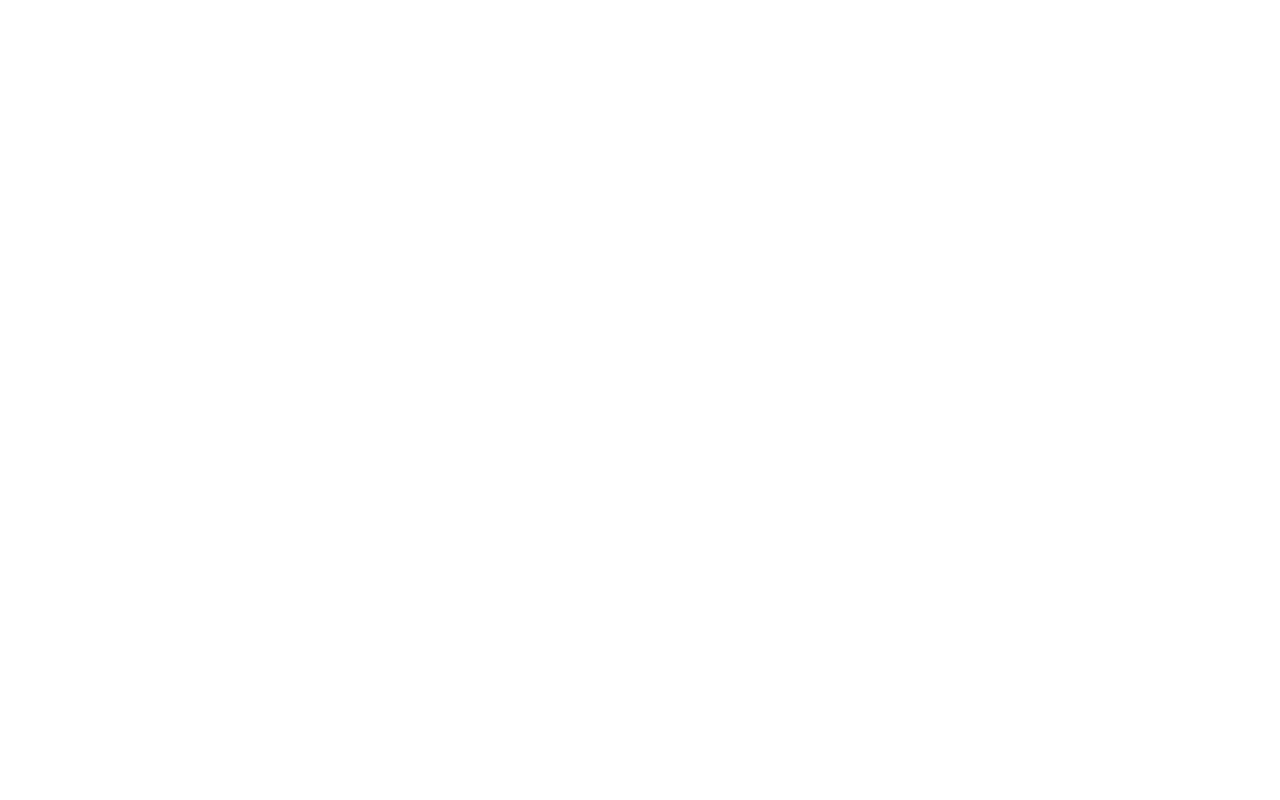
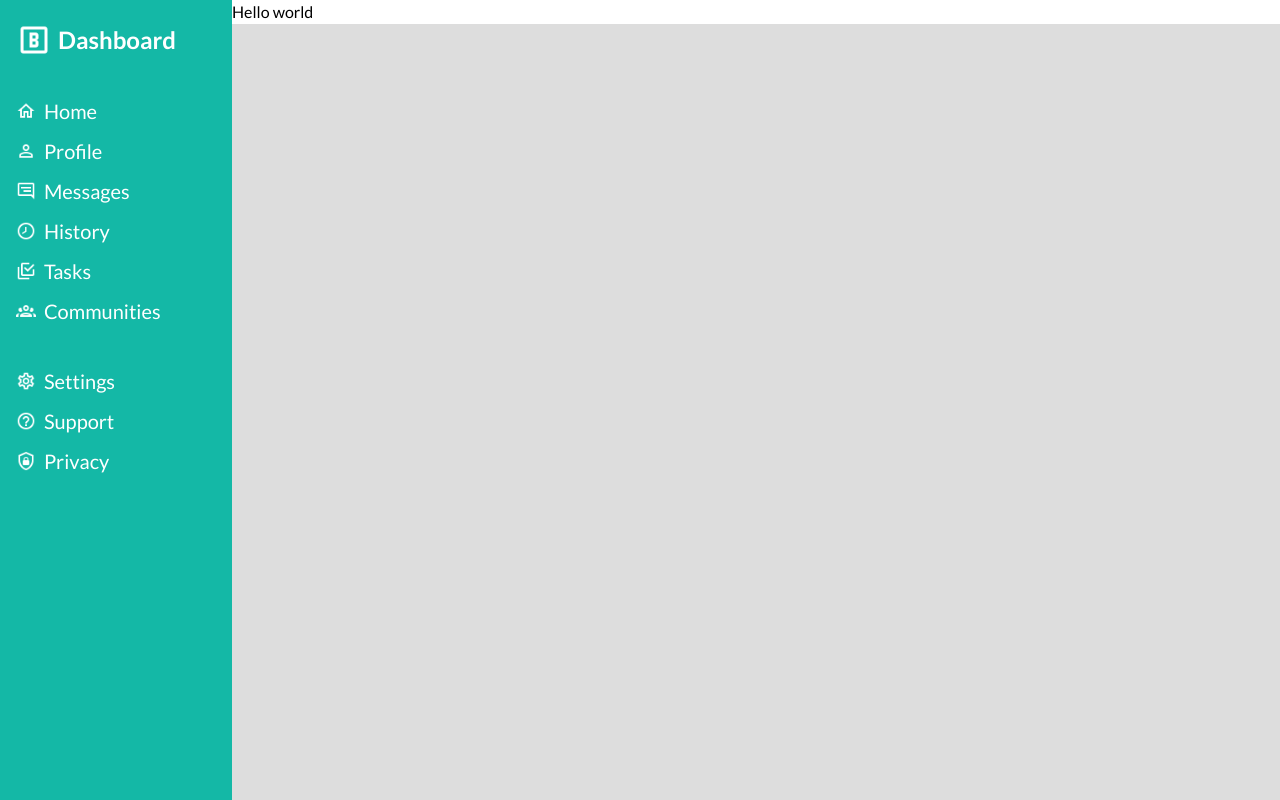
Before and after one commit to reinerb/odin-admindashboard, a plain HTML site: page index.html in a window 1280 px wide. Drawn offline with Linux system fonts and the light colour scheme.

Commit message:
Style sidebar

```diff
--- a/index.html
+++ b/index.html
@@ -6,11 +6,63 @@
   <meta http-equiv="X-UA-Compatible" content="IE=edge">
   <meta name="viewport" content="width=device-width, initial-scale=1.0">
   <link rel="stylesheet" href="style.css">
-  <title>Document</title>
+  <link rel="preconnect" href="https://fonts.googleapis.com">
+  <link rel="preconnect" href="https://fonts.gstatic.com" crossorigin>
+  <link href="https://fonts.googleapis.com/css2?family=Lato:wght@100;300;400;700;900&display=swap" rel="stylesheet">
+  <title>Odin Admin Dashboard</title>
 </head>
 
 <body>
-
+  <nav>
+    <div class="logo">
+      <img src="images/icons/alpha-b-box-outline.png" alt="">
+      <p>Dashboard</p>
+    </div>
+    <ul>
+      <li>
+        <a href="#"><img src="images/icons/home-outline.png" alt="">
+          Home</a>
+      </li>
+      <li>
+        <a href="#"><img src="images/icons/account-outline.png" alt="">
+          Profile</a>
+      </li>
+      <li>
+        <a href="#"><img src="images/icons/message-reply-text-outline.png" alt="">
+          Messages</a>
+      </li>
+      <li>
+        <a href="#"><img src="images/icons/clock-time-eight-outline.png" alt="">
+          History</a>
+      </li>
+      <li>
+        <a href="#"><img src="images/icons/checkbox-multiple-marked-outline.png" alt="">
+          Tasks</a>
+      </li>
+      <li>
+        <a href="#"><img src="images/icons/account-group-outline.png" alt="">
+          Communities</a>
+      </li>
+    </ul>
+    <ul>
+      <li>
+        <a href="#"><img src="images/icons/cog-outline.png" alt="">
+          Settings</a>
+      </li>
+      <li>
+        <a href="#"><img src="images/icons/help-circle-outline.png" alt="">
+          Support</a>
+      </li>
+      <li>
+        <a href="#"><img src="images/icons/shield-lock-outline.png" alt="">
+          Privacy</a>
+      </li>
+    </ul>
+  </nav>
+  <header>
+    Hello world
+  </header>
+  <main></main>
 </body>
 
 </html>
--- a/style.css
+++ b/style.css
@@ -1,4 +1,100 @@
+:root {
+  --clr-primary-200: #99f6e4;
+  --clr-primary-500: #14b8a6;
+  --clr-primary-700: #0f766e;
+  --clr-accent-500: #ec4899;
+  --clr-neutral-50: #ffffff;
+  --clr-neutral-200: #dddddd;
+  --clr-neutral-500: #555555;
+  --clr-neutral-900: #000000;
+  --body-font: "Lato", sans-serif;
+}
+
 * {
   margin: 0;
   padding: 0;
 }
+
+ul {
+  list-style: none;
+}
+
+html {
+  font-family: var(--body-font);
+  font-size: 16px;
+  line-height: 1.5;
+}
+
+body {
+  min-height: 100vh;
+  display: grid;
+  grid-template-columns: auto 1fr;
+  grid-template-rows: auto 1fr;
+  grid-template-areas:
+    "sidebar header"
+    "sidebar main";
+}
+
+nav {
+  min-width: 200px;
+  grid-area: sidebar;
+  background-color: var(--clr-primary-500);
+  display: flex;
+  flex-direction: column;
+  padding: 1rem;
+  font-size: 1.25rem;
+  color: var(--clr-neutral-50);
+  line-height: 2;
+}
+
+nav > *:not(:first-child) {
+  margin-block: 0.75em;
+}
+
+.logo {
+  font-size: 1.5rem;
+  font-weight: 700;
+  margin-bottom: 0.5em;
+}
+
+.logo,
+nav li > a {
+  display: flex;
+  align-items: center;
+  gap: 0.25em;
+}
+
+.logo img {
+  aspect-ratio: 1;
+  max-width: 1.5em;
+}
+
+nav li > a {
+  color: var(--clr-neutral-50);
+  text-decoration: none;
+  vertical-align: center;
+}
+
+nav a {
+  transition: 100ms ease-in-out;
+}
+
+nav a:hover {
+  color: var(--clr-neutral-200);
+}
+
+nav a > img {
+  aspect-ratio: 1;
+  max-width: 1em;
+  margin-right: 0.25ch;
+}
+
+header {
+  grid-area: header;
+  background-color: var(--clr-neutral-50);
+}
+
+main {
+  grid-area: main;
+  background-color: var(--clr-neutral-200);
+}
```
Also changed, not shown: images/icons/account-group-outline.png (added), images/icons/account-outline.png (added), images/icons/alpha-b-box-outline.png (added), images/icons/checkbox-multiple-marked-outline.png (added), images/icons/clock-time-eight-outline.png (added), images/icons/cog-outline.png (added), images/icons/help-circle-outline.png (added), images/icons/home-outline.png (added), images/icons/message-reply-text-outline.png (added), images/icons/shield-lock-outline.png (added).
